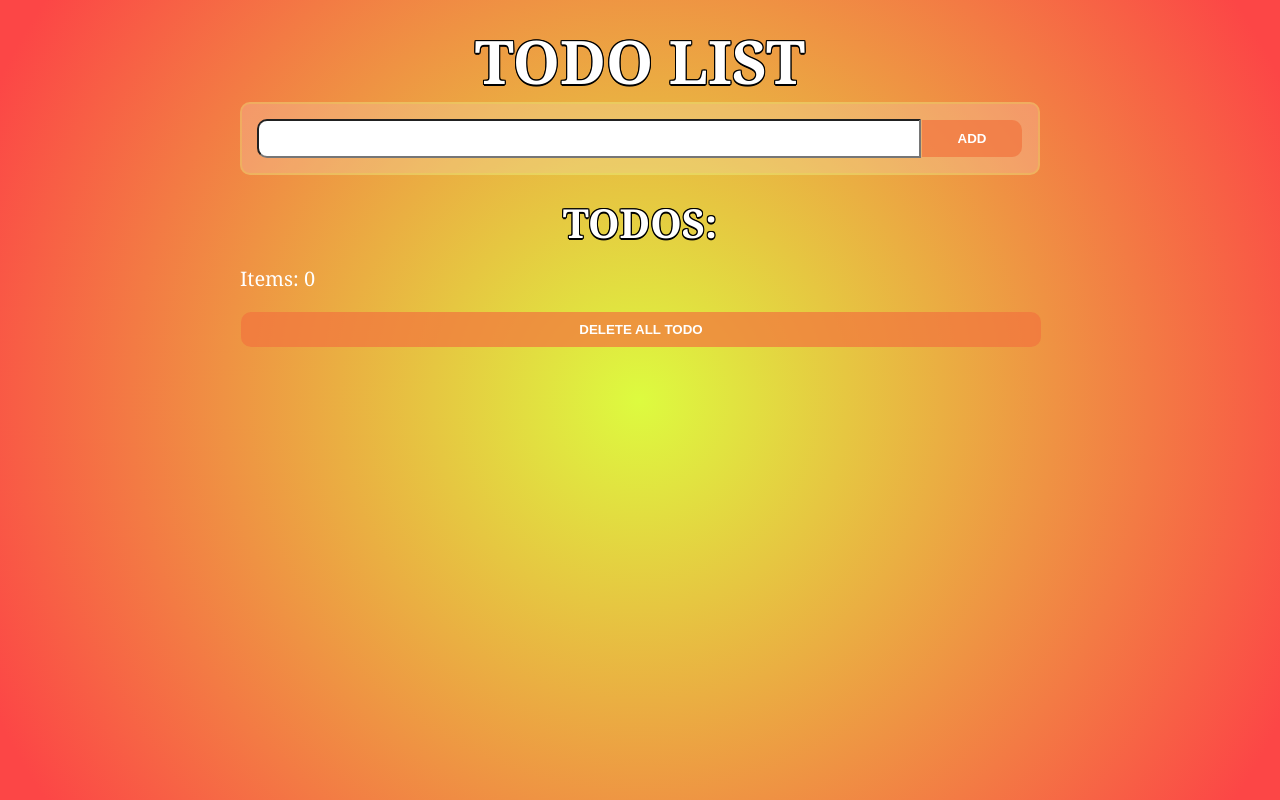
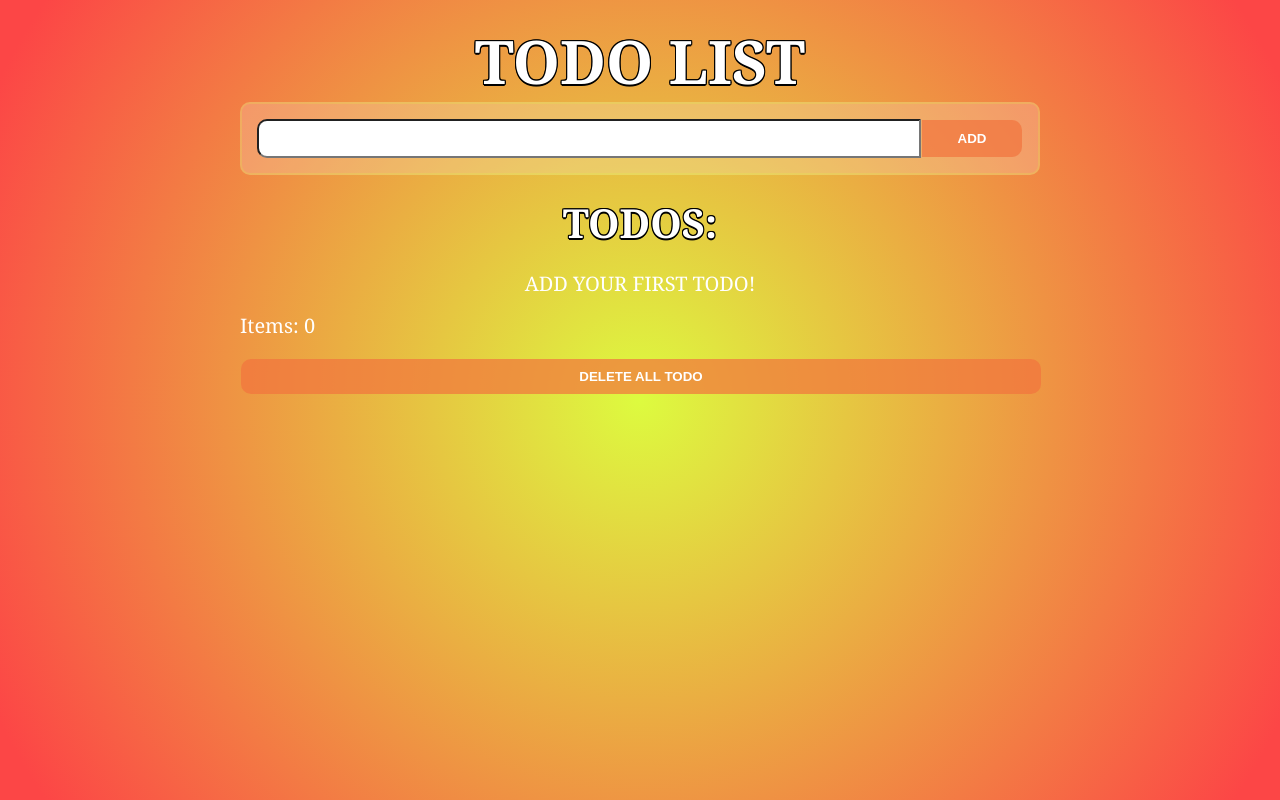
Before and after one commit to muteki-Ronin/Homework-29, a React (Create React App) app: page / in a window 1280 px wide. Built offline with nearby package versions, Linux system fonts and the light colour scheme.

Commit message:
add wrapper-hello

```diff
--- a/src/ui/_helpers/styles/index.css
+++ b/src/ui/_helpers/styles/index.css
@@ -48,6 +48,10 @@ button {
   max-width: 800px;
   margin: auto;
 
+}
+
+.wrapper-hello {
+  margin-top: 20px;
 }
 
 .form-container {
--- a/src/ui/containers/Wrapper.jsx
+++ b/src/ui/containers/Wrapper.jsx
@@ -25,7 +25,9 @@ function Wrapper() {
       </div>
       <div className='todos-container'>
         <h2 className='todos-title text_style'>TODOS:</h2>
-        {todoItems.map((item) => <Item itemElem={item} key={item.id} />)}
+        {todoItems.length === 0 ?
+          <div className='wrapper-hello'>ADD YOUR FIRST TODO!</div> :
+          todoItems.map((item) => <Item itemElem={item} key={item.id} />)}
       </div>
       <Footer />
     </div>
```
